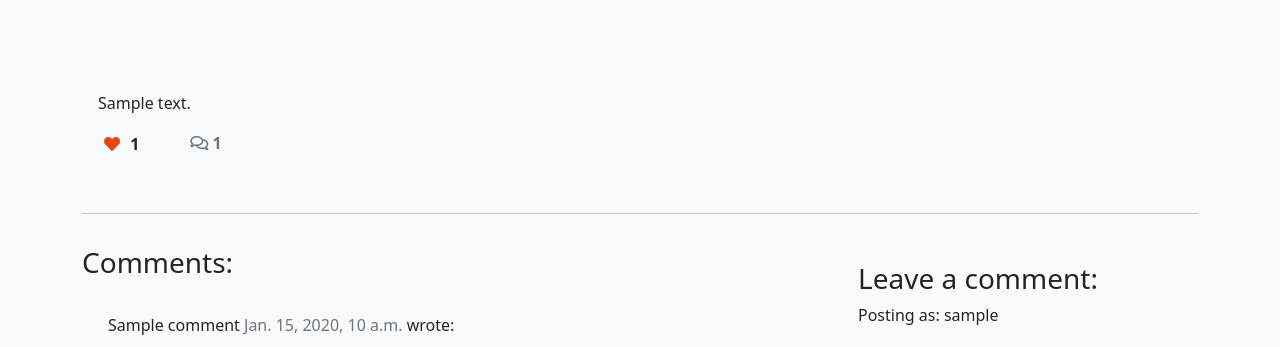
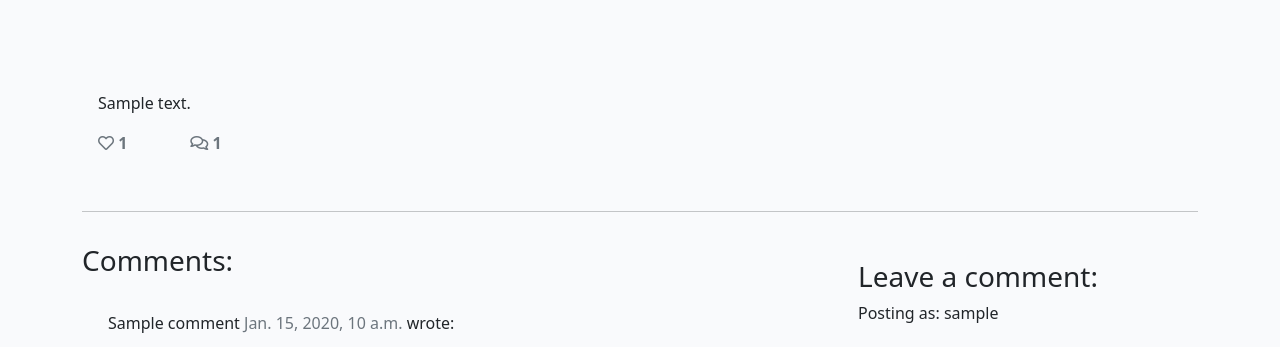
Before and after one commit to lukemunsch/django-blog-wt, a Django app: a page that uses templates/post_detail.html in a window 1280 px wide. Shown: the part 281-628 px from the top of the page. Run offline with Django 3.2, Linux system fonts and the light colour scheme; a user stored in the database is signed in; tables that the repository leaves empty hold one stand-in row (values such as "Sample post"); some libraries are stand-ins or nearby versions.

Commit message:
add content to post_detail.html

```diff
--- a/templates/post_detail.html
+++ b/templates/post_detail.html
@@ -34,29 +34,8 @@
                 <div class="row">
 
                     <div class="col-1">
-                        <strong>
-                            {% if user.is_authenticated %}
-                            <form action="{% url 'post_like' post.slug %}" class="d-inline" method="POST">
-                                {% csrf_token %}
-                                {% if liked %}
-
-                                <button type="submit" name="blogpost_id" value="{{post.slug}}" class="btn-like"><i
-                                        class="fas fa-heart"></i></button>
-
-                                {% else %}
-
-                                <button type="submit" name="blogpost_id" value="{{post.slug}}" class="btn-like"><i
-                                        class="far fa-heart"></i></button>
-
-
-                                {% endif %}
-
-                            </form>
-                            {% else %}
-                            <span class="text-secondary"><i class="far fa-heart"></i></span>
-                            {% endif %}
-                            <span class="text_secondary">{{ post.number_of_likes }}</span>
-                        </strong>
+                        <!-- The number of likes goes before the closing strong tag -->
+                        <strong class="text-secondary"><i class="far fa-heart"></i> {{ post.number_of_likes }} </strong>
                     </div>
                     <div class="col-1">
                         {% with comments.count as total_comments %}
```
Lines whose indentation alone changed are shown as unchanged.
